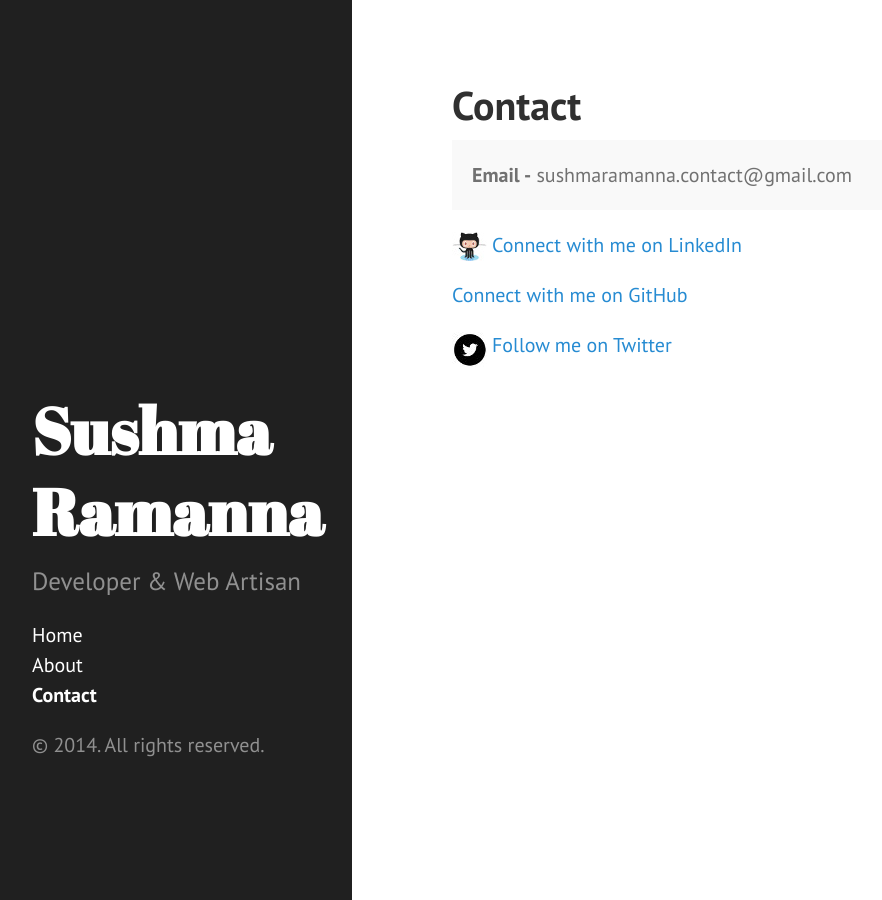
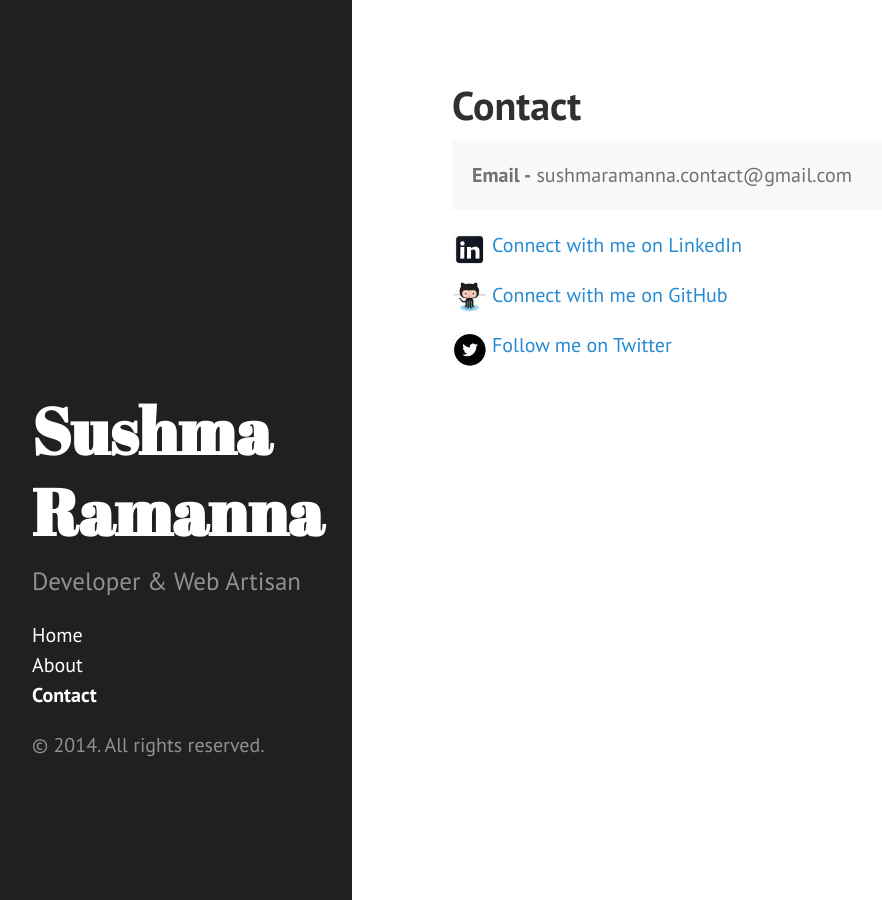
Before and after one commit to sushma-r/sushma-r.github.io, a Jekyll site: the page built from public/contact.md, in a window 1280 px wide. Shown: the whole page, without its empty margins (8-890 px from the left). Built offline with Jekyll 4.4.1, drawn with Linux system fonts in a browser that asks for light colours; Markdown is read by kramdown in place of the engine named in the settings.

Commit message:
image change

```diff
--- a/public/css/poole.css
+++ b/public/css/poole.css
@@ -242,7 +242,7 @@
   padding-bottom: 15px;
 }
 
-.linkedin{
+.github{
   background: url('/public/github.jpg') no-repeat;
   padding-left: 40px;
   padding-bottom: 15px;
```
